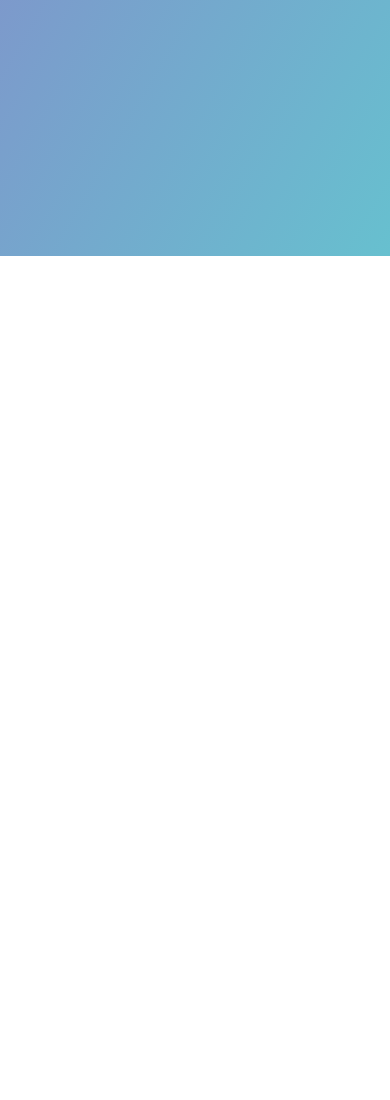
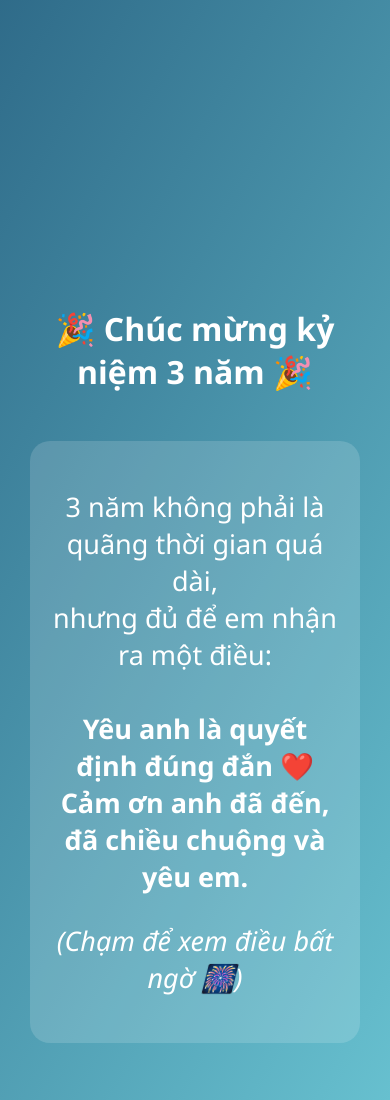
Before and after one commit to baotran1226/anni3y, a plain HTML site: page index.html in a window 390 px wide. Shown: the part 1432-2532 px from the top of the page. Before the commit the page ends 1688 px from the top, so only its background shows below. Drawn offline with Linux system fonts and the light colour scheme.

Commit message:
Fix center layout on mobile

```diff
--- a/script.js
+++ b/script.js
@@ -13,7 +13,7 @@ const memories = [
         id: 2,
         icon: '🌊',
         img: 'images/21_06_24.jpg',
-        date: '21/01/2024',
+        date: '21/06/2024',
         text: 'Vũng Tàu năm trước, mưa điên luonnn.'
     },
     {
--- a/style.css
+++ b/style.css
@@ -5,10 +5,12 @@
 body {
   margin: 0;
   font-family: 'Segoe UI', sans-serif;
-  background: linear-gradient(120deg, #9e5ec6, #67c0cf);
+  background: linear-gradient(120deg, #022751, #67c0cf);
   color: #fff;
   text-align: center;
   overflow: hidden;
+  padding-top: env(safe-area-inset-top);
+  padding-bottom: env(safe-area-inset-bottom);
 }
 
 /* Intro */
@@ -187,9 +189,17 @@ body {
 /* End */
 #end {
   display: none;
+
+  min-height: 100vh;
+  display: flex;
+  flex-direction: column;
+  justify-content: center;   /* GIỮA DỌC */
+  align-items: center;       /* GIỮA NGANG */
+
   padding: 30px;
   animation: fadeIn 2s ease;
 }
+
 
 .letter {
   background: rgba(255,255,255,0.15);
```
